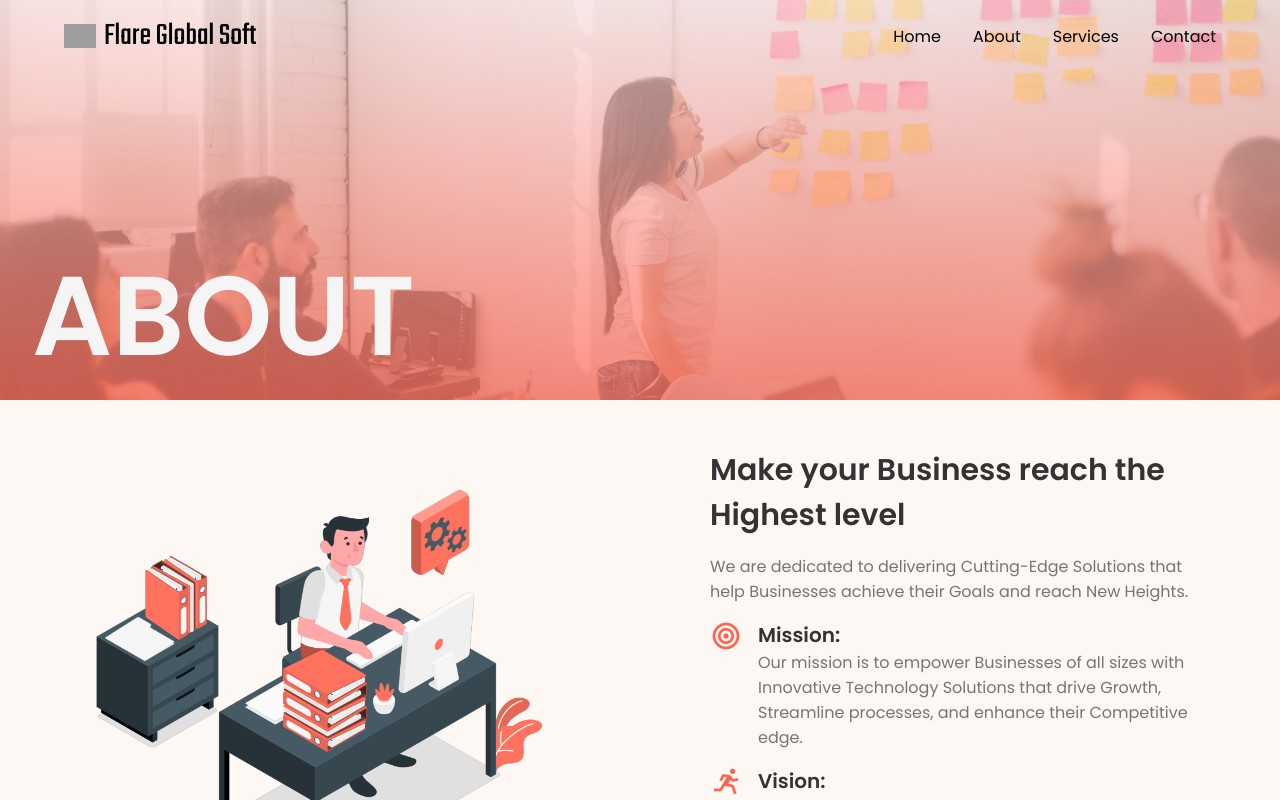
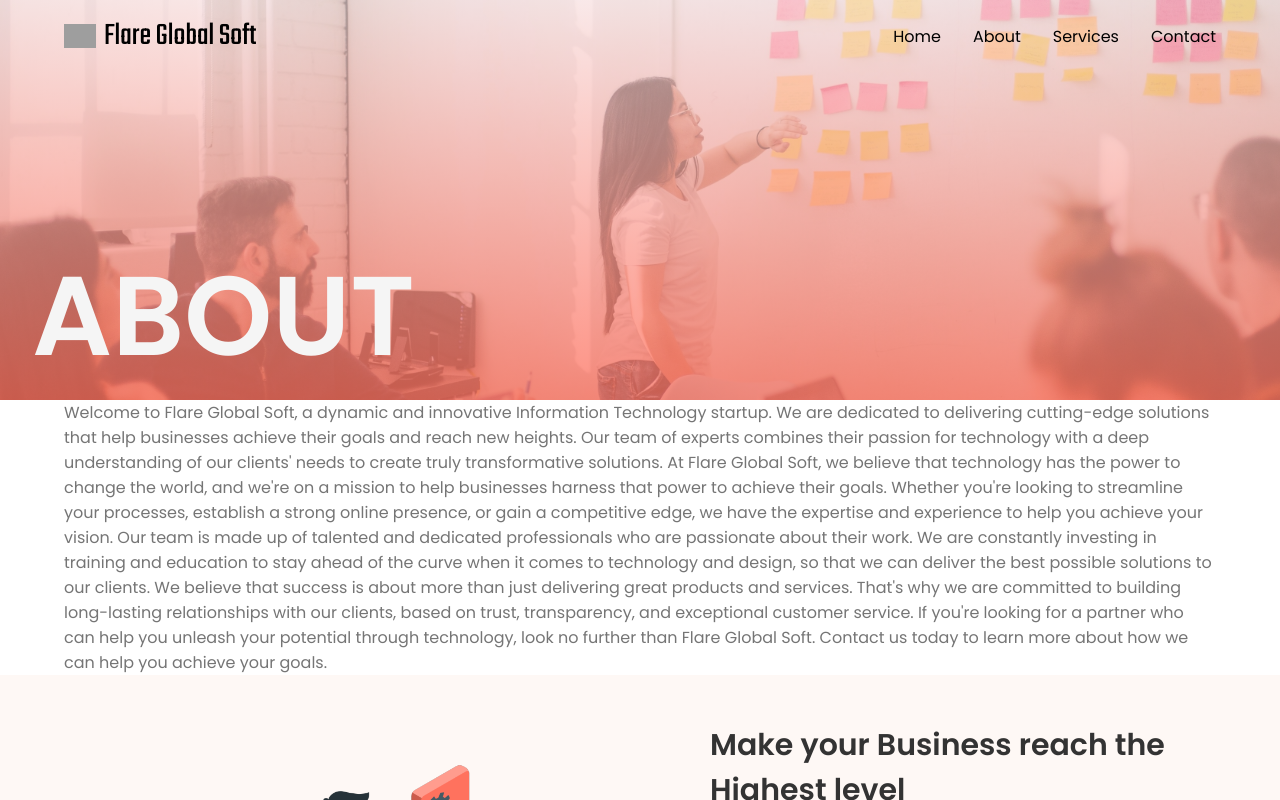
Before and after one commit to prajwalmandlik/Flare-global-soft, a React (Create React App) app: page /About in a window 1280 px wide. Shown: the top 800 px of the page. Built offline with nearby package versions, Linux system fonts and the light colour scheme; grey boxes are pictures that could not be loaded.

Commit message:
contact form padding fix

```diff
--- a/src/components/about/About.jsx
+++ b/src/components/about/About.jsx
@@ -9,9 +9,27 @@ const About = () => {
   return (
     <div id='about'>
       <HeroSection name={"about"} />
+
+      <section className="cantainer section about-us">
+        <div className="about-us-text">
+        Welcome to Flare Global Soft, a dynamic and innovative Information Technology startup. We are dedicated to delivering cutting-edge solutions that help businesses achieve their goals and reach new heights. Our team of experts combines their passion for technology with a deep understanding of our clients' needs to create truly transformative solutions.
+
+At Flare Global Soft, we believe that technology has the power to change the world, and we're on a mission to help businesses harness that power to achieve their goals. Whether you're looking to streamline your processes, establish a strong online presence, or gain a competitive edge, we have the expertise and experience to help you achieve your vision.
+
+Our team is made up of talented and dedicated professionals who are passionate about their work. We are constantly investing in training and education to stay ahead of the curve when it comes to technology and design, so that we can deliver the best possible solutions to our clients.
+
+We believe that success is about more than just delivering great products and services. That's why we are committed to building long-lasting relationships with our clients, based on trust, transparency, and exceptional customer service.
+
+If you're looking for a partner who can help you unleash your potential through technology, look no further than Flare Global Soft. Contact us today to learn more about how we can help you achieve your goals.
+        </div>
+      </section>
+
+
       <Vision />
       <Team />
+      <div className='bg-color'>
       <Testimonials />
+      </div>
     </div>
   )
 }
--- a/src/components/contact/contact.css
+++ b/src/components/contact/contact.css
@@ -120,6 +120,9 @@
   }
 
   /* For small devices */
-  @media screen and (max-width: 350px) {
-
+  @media screen and (max-width: 450px) {
+    .contact-form{
+        max-width: 400px;
+        margin: 3rem 1rem;
+    }
   }
--- a/src/components/portfolio/PortfolioCard.jsx
+++ b/src/components/portfolio/PortfolioCard.jsx
@@ -6,7 +6,7 @@ const PortfoiloCard = ({ item }) => {
       <div className="portfolio-card" key={item.id}>
         <img src={item.image} alt="" className='portfolio-img' />
         <h3 className="portfolio-title">{item.title}</h3>
-        <a href={item.link} className='portfolio-button' target={"_blank"}>
+        <a href={item.link} className='portfolio-button' target={"blank"}>
             Demo <i className="bx bx-right-arrow-alt portfolio-button-icon"></i>
         </a>
       </div>
--- a/src/components/testimonials/testimonials.css
+++ b/src/components/testimonials/testimonials.css
@@ -9,7 +9,7 @@
     flex-wrap: nowrap;
     justify-content: center;
     align-items: center;
-    background-color: var(--container-color);
+    /* background-color: var(--container-color); */
     padding: 4rem;
     margin-bottom: var(--mb-3);
     text-align: center;
```
